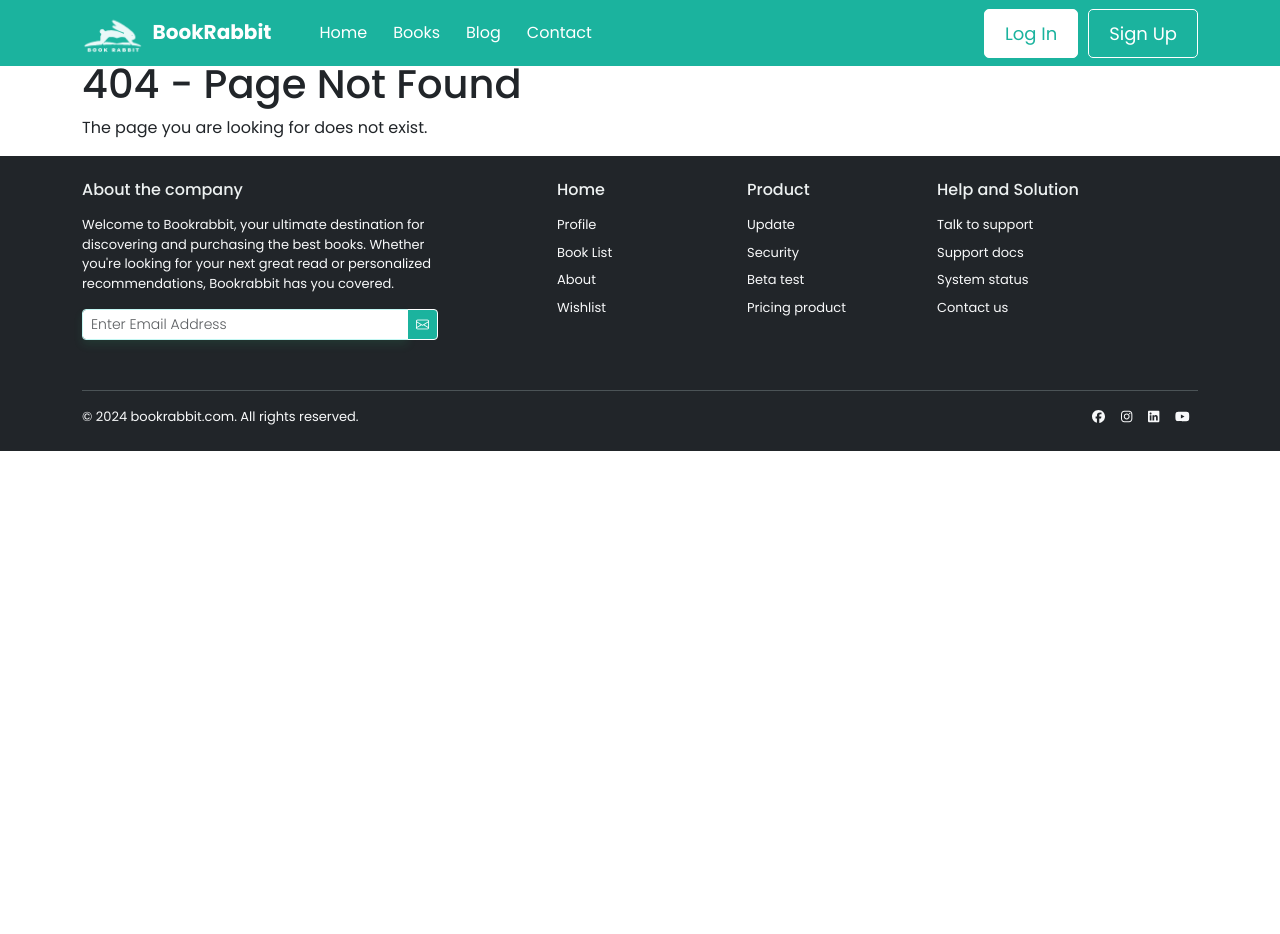
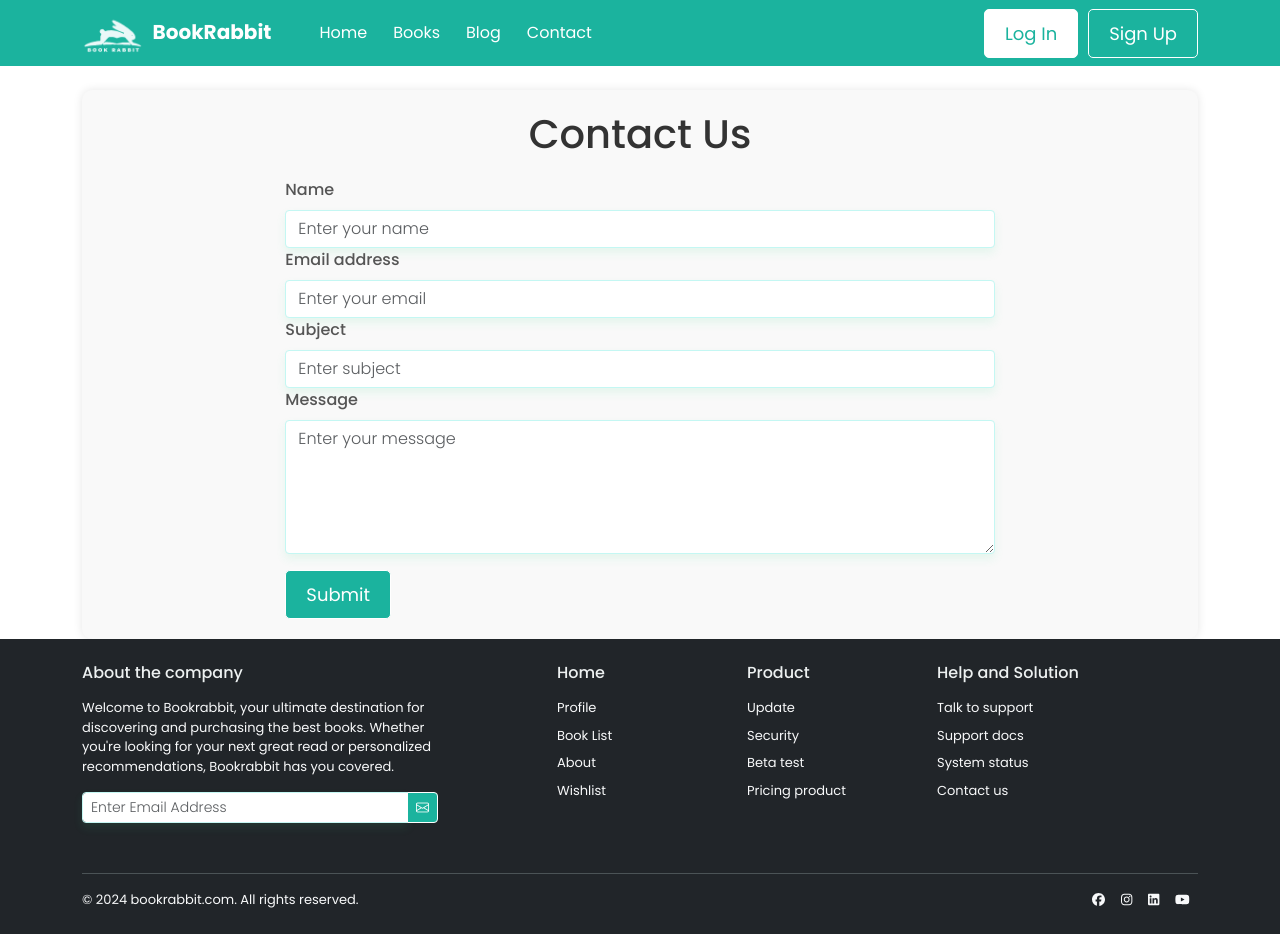
Before and after one commit to suvininimthara/book-rabbit, a React (Create React App) app in the folder client/: page /contact in a window 1280 px wide. Before the commit the page ends 800 px from the top, so only its background shows below. Built offline with nearby package versions, Linux system fonts and the light colour scheme; no server answers; a web font is replaced by a local one.

Commit message:
Update BooksPage to use RecentBooksPage and fix related imports

```diff
--- a/client/src/App.tsx
+++ b/client/src/App.tsx
@@ -1,7 +1,7 @@
 import React, { useEffect, useState } from 'react';
 import { BrowserRouter, Routes, Route, useNavigate  } from 'react-router-dom';
 import HomePage from './pages/HomePage';
-import BooksPage from './pages/RecentBooksPage';
+import BooksPage from './pages/BooksPage';
 import ProfilePage from './pages/ProfilePage/ProfilePage';
 import NotFoundPage from './pages/NotFoundPage';
 import SignUpModal from './components/SignUpModal';
@@ -9,6 +9,7 @@ import LoginModal from './components/LoginModal';
 import AddBook from './components/AddBook';
 import BlogListPage from './pages/BlogList';
 import AddBlogPage from './components/AddBlog';
+import ContactPage from './pages/ContactPage';
 import 'bootstrap/dist/css/bootstrap.min.css';
 import 'bootstrap-icons/font/bootstrap-icons.css';
 import './App.css';
@@ -17,6 +18,7 @@ import Header from './components/header/HeaderComponent';
 import Footer from './components/FooterComponent';
 import * as UsersApi from "./network/users_api";
 import { Container } from 'react-bootstrap';
+
 
 
 function App() {
@@ -59,6 +61,7 @@ function App() {
             <Route path="/add-book" element={<AddBook />} />
             <Route path="/blogs" element={<BlogListPage />} />
             <Route path="/add-blog" element={<AddBlogPage />} />
+            <Route path='/contact' element={<ContactPage/>} />
             <Route path='/*' element={<NotFoundPage />} />
           </Routes>
         </Container>
--- a/client/src/components/FooterComponent.tsx
+++ b/client/src/components/FooterComponent.tsx
@@ -45,7 +45,7 @@ const Footer = () => {
               <li><a href="/" className="text-light">Talk to support</a></li>
               <li><a href="/" className="text-light">Support docs</a></li>
               <li><a href="/" className="text-light">System status</a></li>
-              <li><a href="/" className="text-light">Contact us</a></li>
+              <li><a href="/contact" className="text-light">Contact us</a></li>
             </ul>
           </div>
 
--- a/client/src/components/home/RecentBookSection.tsx
+++ b/client/src/components/home/RecentBookSection.tsx
@@ -47,7 +47,7 @@ const RecentBooks = () => {
 
                 <div className='text-center'>
                     <p></p>
-                <Button onClick={handleReadAllClick} variant="primary" >Read All</Button></div>
+                <Button onClick={handleReadAllClick} variant="primary" >Browse All</Button></div>
 
 
         </section>
--- /dev/null
+++ b/client/src/pages/BooksPage.tsx
@@ -0,0 +1,12 @@
+import React from 'react';
+
+export const BooksPage = () => {
+    return (
+        <div>
+            <h1>Books</h1>
+            <p>Coming soon...</p>
+        </div>
+    );
+}
+
+export default BooksPage;
--- /dev/null
+++ b/client/src/pages/ContactPage.css
@@ -0,0 +1,22 @@
+.contact-container {
+    margin-top: 30px;
+    padding: 20px;
+    background-color: #f9f9f9;
+    border-radius: 10px;
+    box-shadow: 0 0 10px rgba(0, 0, 0, 0.1);
+}
+
+.contact-header {
+    text-align: center;
+    margin-bottom: 20px;
+    color: #333;
+}
+
+.form-label {
+    color: #555;
+}
+
+.btn-primary {
+    background-color: #1bb39e;
+    border: none;
+}
--- /dev/null
+++ b/client/src/pages/ContactPage.tsx
@@ -0,0 +1,42 @@
+import React from 'react';
+import { Form, Button, Container, Row, Col } from 'react-bootstrap';
+import './ContactPage.css'; // Create a CSS file for custom styling
+
+const ContactPage: React.FC = () => {
+    return (
+        <Container className="contact-container">
+            <h1 className="contact-header">Contact Us</h1>
+            <Row className="justify-content-center">
+                <Col md={8}>
+                    <Form>
+                        <Form.Group controlId="formName">
+                            <Form.Label>Name</Form.Label>
+                            <Form.Control type="text" placeholder="Enter your name" />
+                        </Form.Group>
+
+                        <Form.Group controlId="formEmail">
+                            <Form.Label>Email address</Form.Label>
+                            <Form.Control type="email" placeholder="Enter your email" />
+                        </Form.Group>
+
+                        <Form.Group controlId="formSubject">
+                            <Form.Label>Subject</Form.Label>
+                            <Form.Control type="text" placeholder="Enter subject" />
+                        </Form.Group>
+
+                        <Form.Group controlId="formMessage">
+                            <Form.Label>Message</Form.Label>
+                            <Form.Control as="textarea" rows={5} placeholder="Enter your message" />
+                        </Form.Group>
+
+                        <Button variant="primary" type="submit" className="mt-3">
+                            Submit
+                        </Button>
+                    </Form>
+                </Col>
+            </Row>
+        </Container>
+    );
+};
+
+export default ContactPage;
--- a/client/src/pages/RecentBooksPage.tsx
+++ b/client/src/pages/RecentBooksPage.tsx
@@ -12,7 +12,7 @@ const BookPage = () => {
     useEffect(() => {
         async function fetchBooks() {
             try {
-                const response = await axios.get('/api/books');
+                const response = await axios.get('/api/books/recent-books');
                 if (response.data) {
                     const sortedBooks = response.data.sort((a: Book, b: Book) => {
                         return new Date(b.createdAt).getTime() - new Date(a.createdAt).getTime();
```
Also changed, not shown: 1 other file (tests, documents, lock files or other folders).
